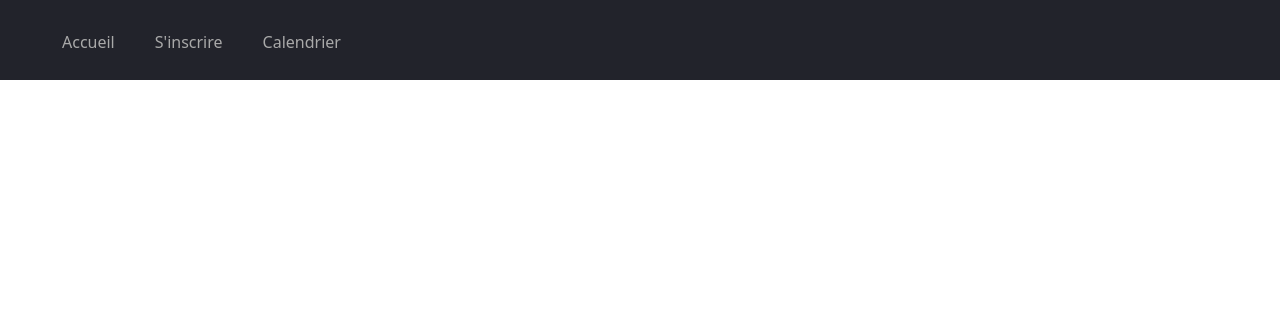
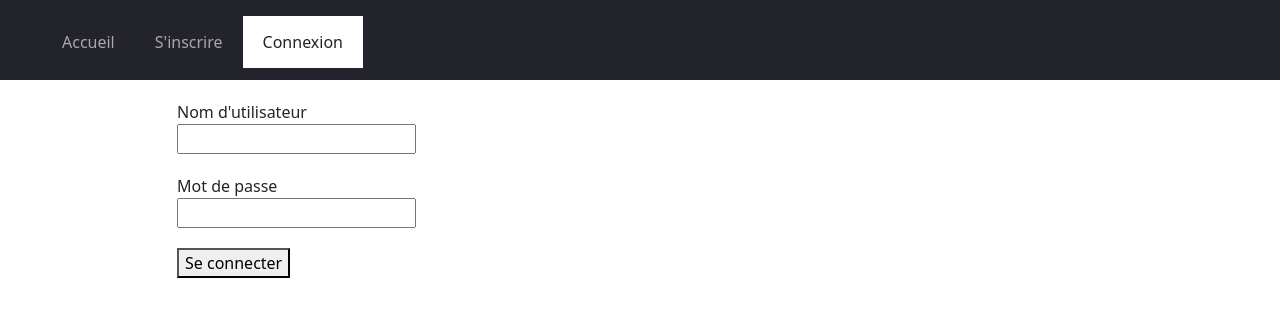
Before and after one commit to Felix-Rheaume/TP2_FR_LL_appWeb, a React (Create React App) app: page /connexion in a window 1280 px wide. Shown: the top 316 px of the page. Built offline with nearby package versions, Linux system fonts and the light colour scheme; no server answers.

Commit message:
Ajout de la page de connexion
La requete de session ne fonctionne pas, à vérifier

```diff
--- a/src/App.js
+++ b/src/App.js
@@ -4,17 +4,37 @@ import { BrowserRouter, Route, Routes } from "react-router-dom";
 import Accueil from "./Components/Accueil";
 import Calendrier from "./Components/Calendrier";
 import Inscription from "./Components/Inscription";
-
-// Le site web : TODO
+import Connexion from "./Components/Connexion";
+import React, { useEffect, useState } from "react";
+import axios from "axios";
 
 function App() {
+  const [isConnected, setIsConnected] = useState(false);
+
+  useEffect(() => {
+    const serviceURL = "https://tp2weblawrence.azurewebsites.net";
+    const localServiceURL = "http://localhost:8081";
+    axios
+      .get(serviceURL + "/utilisateur/")
+      .then((res) => {
+        setIsConnected(true);
+      })
+      .catch((errors) => {
+        setIsConnected(false);
+      });
+  }, []);
+
   return (
     <BrowserRouter>
-      <Navbar />
+      <Navbar isConnected={isConnected} />
       <Routes>
         <Route exact path='/' element={<Accueil />}></Route>
         <Route exact path='/inscription' element={<Inscription />}></Route>
-        <Route exact path='/calendrier' element={<Calendrier />}></Route>
+        {isConnected === true ? (
+          <Route exact path='/calendrier' element={<Calendrier />}></Route>
+        ) : (
+          <Route exact path='/connexion' element={<Connexion />}></Route>
+        )}
       </Routes>
     </BrowserRouter>
   );
--- /dev/null
+++ b/src/Components/Connexion.jsx
@@ -0,0 +1,65 @@
+import React, { useState } from "react";
+import ContainerBase from "./ConteneurBase";
+import AlerteFormulaire from "./AlerteFormulaire";
+import axios from "axios";
+
+const serviceURL = "https://tp2weblawrence.azurewebsites.net";
+const localServiceURL = "http://localhost:8081";
+
+function Connexion() {
+  const [nomUtilisateur, setNomUtilisateur] = useState("");
+  const [mdp, setMdp] = useState("");
+  const [messageSucces, setMessageSucces] = useState(null);
+  const [erreurs, setErreurs] = useState(null);
+
+  const connecterUtilisateur = (e) => {
+    e.preventDefault();
+    axios
+      .get(localServiceURL + `/utilisateur/${nomUtilisateur}/${mdp}`)
+      .then((res) => {
+        setErreurs(null);
+        setMessageSucces(["Vous êtes maintenant connecté!"]);
+      })
+      .catch((err) => {
+        setMessageSucces(null);
+        setErreurs([
+          "Le nom d'utilisateur ou le mot de passe n'est pas valide",
+        ]);
+      })
+      .finally(() => {
+        setMdp("");
+        setNomUtilisateur("");
+      });
+  };
+
+  return (
+    <ContainerBase>
+      <AlerteFormulaire erreurs={erreurs} succes={messageSucces} />
+      <form onSubmit={connecterUtilisateur}>
+        <label className='form-element' htmlFor='nomUtilisateurInput'>
+          Nom d'utilisateur
+        </label>
+        <input
+          id='nomUtilisateurInput'
+          type='text'
+          onChange={(e) => setNomUtilisateur(e.target.value)}
+          value={nomUtilisateur}
+        />
+        <label className='form-element' htmlFor='mdpInput'>
+          Mot de passe
+        </label>
+        <input
+          id='mdpInput'
+          type='password'
+          onChange={(e) => setMdp(e.target.value)}
+          value={mdp}
+        />
+        <button className='form-element' type='submit'>
+          Se connecter
+        </button>
+      </form>
+    </ContainerBase>
+  );
+}
+
+export default Connexion;
--- a/src/Components/Inscription.jsx
+++ b/src/Components/Inscription.jsx
@@ -111,7 +111,7 @@ function Inscription() {
 
   return (
     <ContainerBase>
-      <AlerteFormulaire erreurs={erreurs} succes={messageSucces} show={true} />
+      <AlerteFormulaire erreurs={erreurs} succes={messageSucces} />
       <form onSubmit={enregistrerUtilisateur}>
         <label className='form-element' htmlFor='prenomInput'>
           Prénom
--- a/src/Components/Navbar.jsx
+++ b/src/Components/Navbar.jsx
@@ -1,8 +1,9 @@
 import React, { Component } from "react";
 import { NavLink } from "react-router-dom";
 
-class Navbar extends Component {
-  render() {
+function Navbar(props) {
+  const isConnected = props.isConnected;
+
   return (
     <nav className='navLinks'>
       <ul>
@@ -16,14 +17,22 @@ class Navbar extends Component {
             S'inscrire
           </NavLink>
         </li>
+        {isConnected === true ? (
           <li>
             <NavLink to='/calendrier' className='navLink'>
               Calendrier
             </NavLink>
           </li>
+        ) : (
+          <li>
+            <NavLink to='/connexion' className='navLink'>
+              Connexion
+            </NavLink>
+          </li>
+        )}
       </ul>
     </nav>
   );
 }
-}
+
 export default Navbar;
```
Lines whose indentation alone changed are shown as unchanged.
